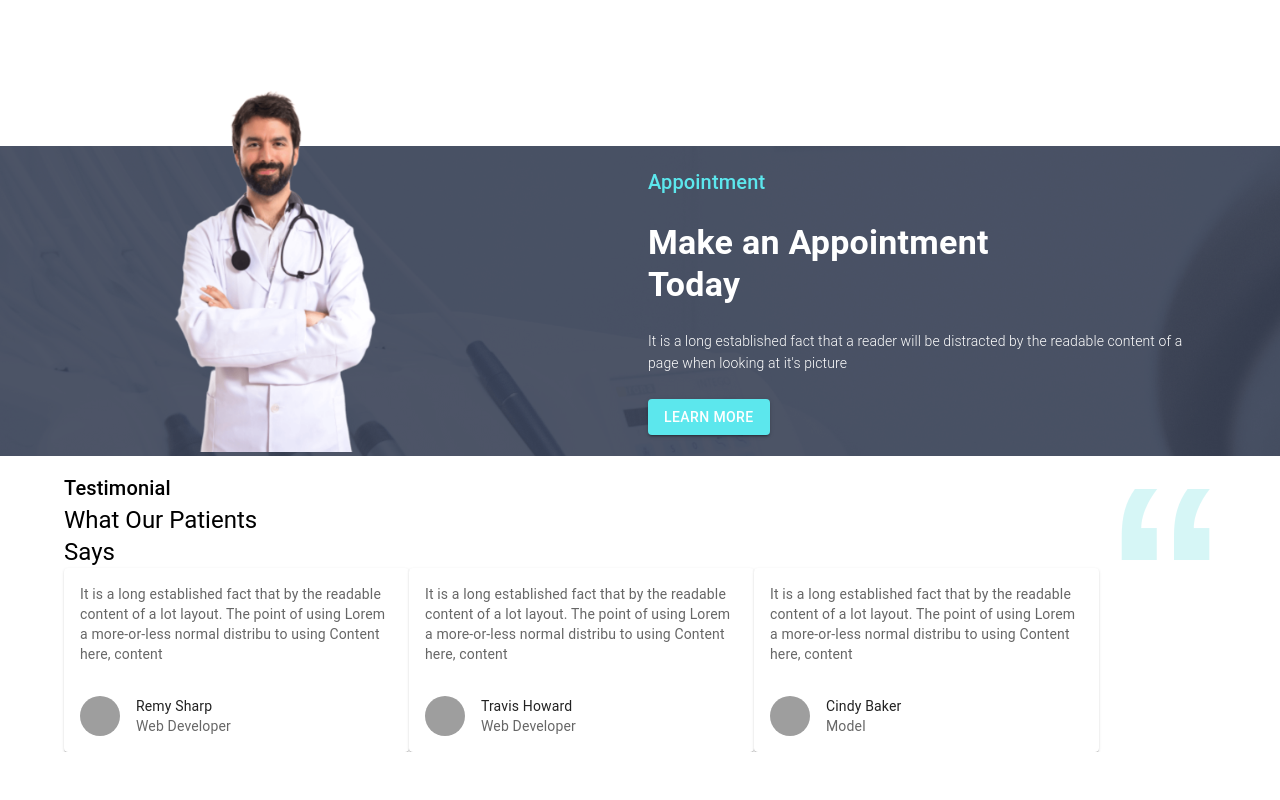
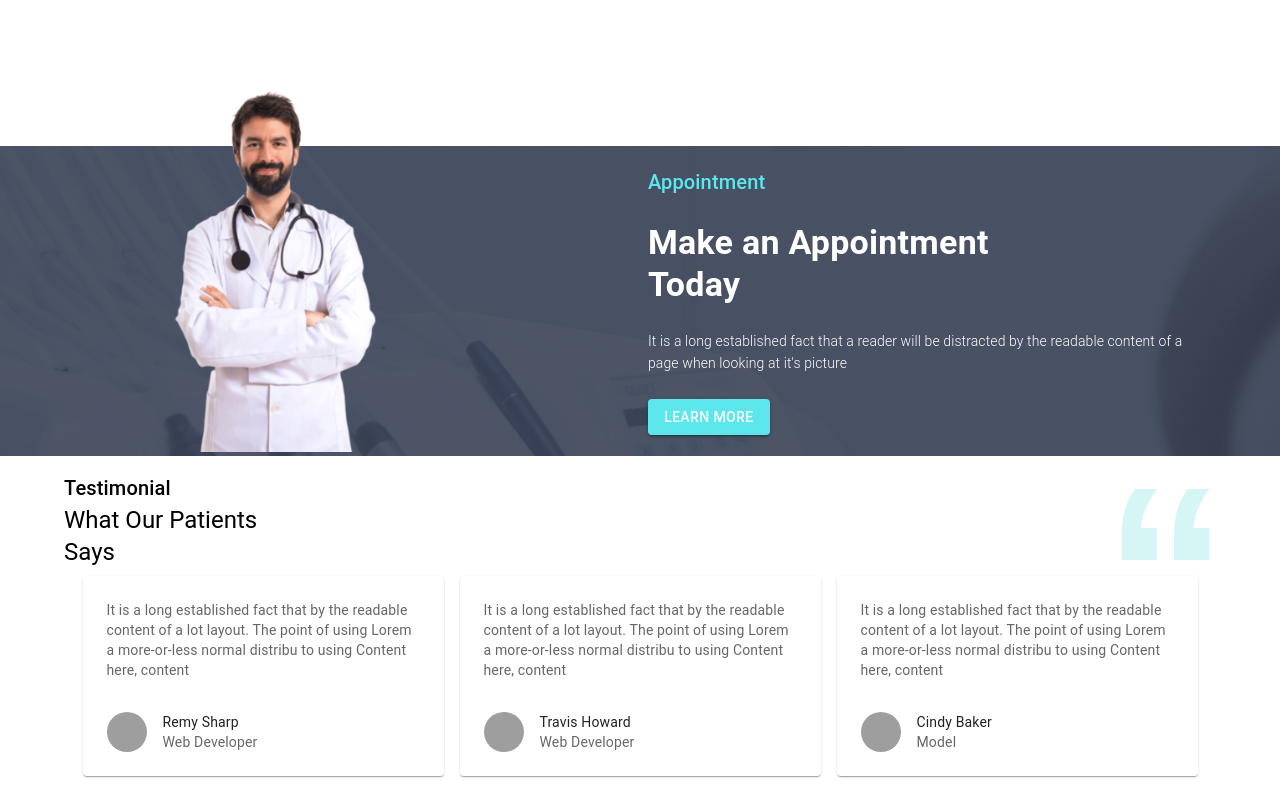
Before and after one commit to Foy5al/dazzling-smile-client-site, a React (Create React App) app: page / in a window 1280 px wide. Shown: the part 1493-2293 px from the top of the page. Before the commit the page ends 2245 px from the top, so only its background shows below. Built offline with nearby package versions, Linux system fonts and the light colour scheme; grey boxes are pictures that could not be loaded.

Commit message:
review complete

```diff
--- a/src/Pages/Home/Testimonial/Testimonial.js
+++ b/src/Pages/Home/Testimonial/Testimonial.js
@@ -36,7 +36,7 @@ const reviews = [
 const Testimonial = () => {
 
     return (
-        <Box sx={{ mt: 2 }}>
+        <Box sx={{ my: 2 }}>
             <Container>
                 <Box style={clientSaysQuote}>
                     <Typography variant='h6' component='h6'>
@@ -48,9 +48,12 @@ const Testimonial = () => {
                     </Typography>
                 </Box>
 
-                <Box sx={{ display: 'flex', flexWrap: 'wrap' }}>
+                <Box sx={{ display: 'flex', flexWrap: 'wrap', justifyContent: 'center' }}>
                     {
-                        reviews.map(review => <Card sx={{ maxWidth: 345 }}>
+                        reviews.map(review => <Card sx={{
+                            boxShadow: 1, maxWidth: 345, p: 1,
+                            m: 1,
+                        }}>
                             <CardContent>
                                 <Typography variant="body2" color="text.secondary">
                                     {review.text}
```
